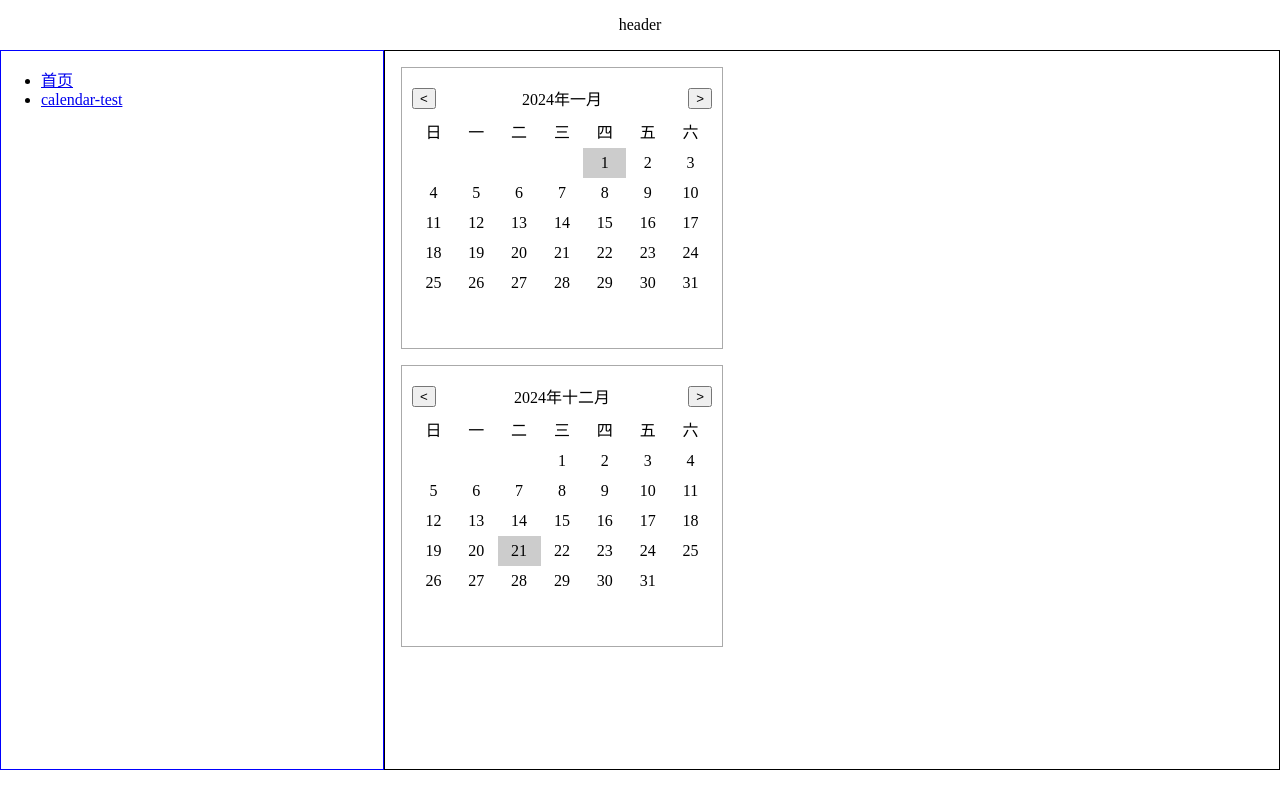
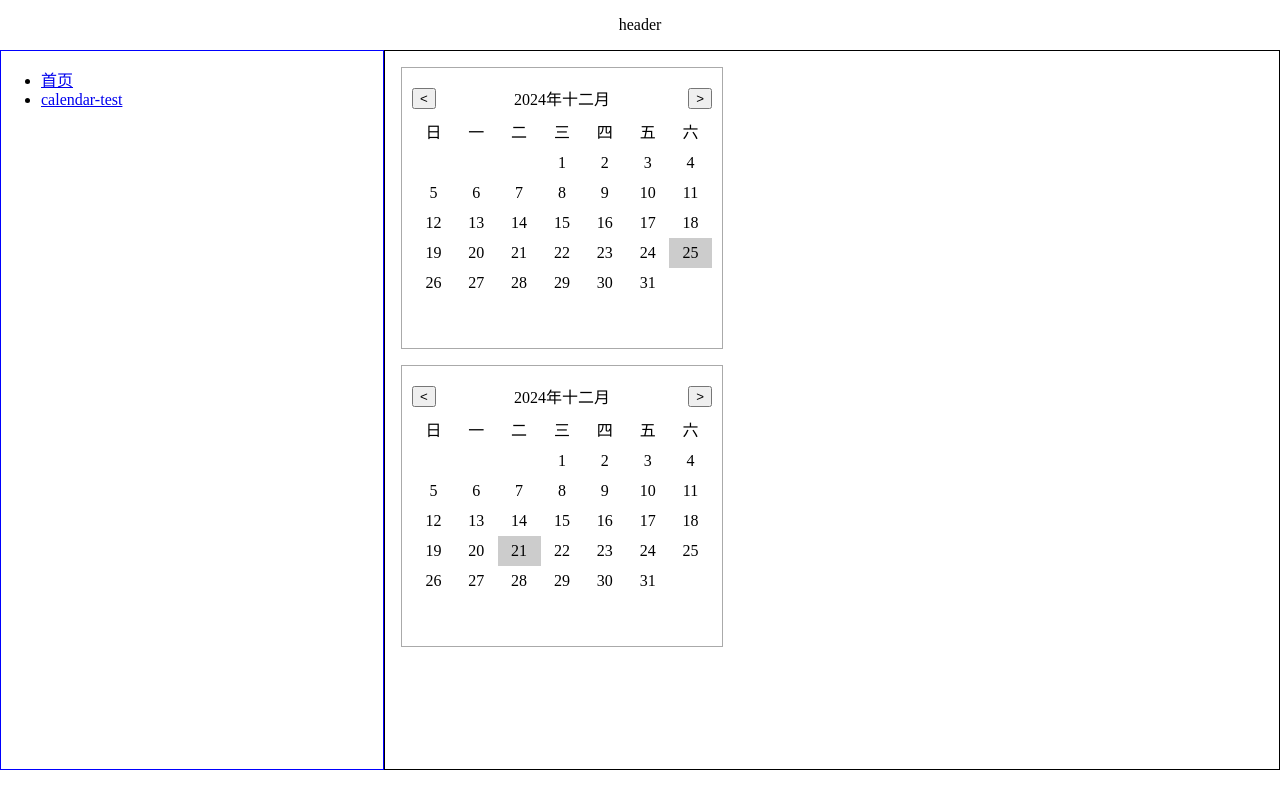
Before and after one commit to cwy007/controlled-and-uncontrolled, a React (Vite) app: page /calendar-test in a window 1280 px wide. Built offline with nearby package versions, Linux system fonts and the light colour scheme.

Commit message:
fix: Calendar forwardRef

```diff
--- a/src/components/CalendarTest/index.tsx
+++ b/src/components/CalendarTest/index.tsx
@@ -1,42 +1,55 @@
-import { useState } from 'react';
-import './index.module.scss';
-import { daysOfMonth, firstDayOfMonth, renderDates } from './utils';
-import classNames from 'classnames';
+import { ForwardedRef, forwardRef, useImperativeHandle, useState } from "react";
+import "./index.module.scss";
+import { daysOfMonth, firstDayOfMonth } from "./utils";
+import classNames from "classnames";
 
 const monthNames = [
-  '一月',
-  '二月',
-  '三月',
-  '四月',
-  '五月',
-  '六月',
-  '七月',
-  '八月',
-  '九月',
-  '十月',
-  '十一月',
-  '十二月',
-]
+  "一月",
+  "二月",
+  "三月",
+  "四月",
+  "五月",
+  "六月",
+  "七月",
+  "八月",
+  "九月",
+  "十月",
+  "十一月",
+  "十二月",
+];
 
 interface CalendarProps {
   defaultValue?: Date;
   onChange?: (date: Date) => void;
 }
 
-function Calendar(props: CalendarProps) {
-  const {
-    defaultValue = new Date(),
-    onChange,
-  } = props;
+export interface CalendarRef {
+  getDate: () => Date;
+  setDate: (date: Date) => void;
+}
+
+function InternalCalendar(props: CalendarProps, ref: ForwardedRef<CalendarRef>) {
+  const { defaultValue = new Date(), onChange } = props;
   const [date, setDate] = useState(defaultValue);
+
+  useImperativeHandle(ref, () => {
+    return {
+      getDate() {
+        return date;
+      },
+      setDate(newDate: Date) {
+        setDate(newDate);
+      }
+    }
+  }, [date]);
 
   const handlePrevMonth = () => {
     setDate(new Date(date.getFullYear(), date.getMonth() - 1, 1));
-  }
+  };
 
   const handleNextMonth = () => {
     setDate(new Date(date.getFullYear(), date.getMonth() + 1, 1));
-  }
+  };
 
   const renderDates = () => {
     const days = [];
@@ -52,7 +65,7 @@ function Calendar(props: CalendarProps) {
         const currDate = new Date(date.getFullYear(), date.getMonth(), i);
         setDate(currDate);
         onChange?.(currDate);
-    }
+      };
       days.push(
         <div
           key={i}
@@ -74,7 +87,9 @@ function Calendar(props: CalendarProps) {
     <div className="calendar">
       <div className="header">
         <button onClick={handlePrevMonth}>&lt;</button>
-        <div>{date.getFullYear()}年{monthNames[date.getMonth()]}</div>
+        <div>
+          {date.getFullYear()}年{monthNames[date.getMonth()]}
+        </div>
         <button onClick={handleNextMonth}>&gt;</button>
       </div>
       <div className="days">
@@ -86,10 +101,10 @@ function Calendar(props: CalendarProps) {
         <div className="day">五</div>
         <div className="day">六</div>
 
-        {renderDates(date)}
+        {renderDates()}
       </div>
     </div>
   );
 }
 
-export default Calendar;
+export default forwardRef<CalendarRef, CalendarProps>(InternalCalendar);;
--- a/src/pages/CalendarTest/index.tsx
+++ b/src/pages/CalendarTest/index.tsx
@@ -1,12 +1,35 @@
-import Calendar from '../../components/CalendarTest'
+import { useEffect, useRef } from "react";
+import Calendar, { CalendarRef } from "../../components/CalendarTest";
 
 const CalendarTest = () => {
+  const calendarRef = useRef<CalendarRef>(null);
+
+  useEffect(() => {
+    console.log('-->1', calendarRef.current?.getDate().toLocaleDateString());
+
+    setTimeout(() => {
+      calendarRef.current?.setDate(new Date(2024, 11, 25));
+      // console.log('-->2', calendarRef.current?.getDate().toLocaleDateString());
+    }, 3000)
+
+    setTimeout(() => {
+      // calendarRef.current?.setDate(new Date(2024, 11, 25));
+      console.log('-->2', calendarRef.current?.getDate().toLocaleDateString());
+    }, 5000)
+  }, [])
+
   return (
-    <div style={{ display: 'flex', flexDirection: 'column', gap: 16 }}>
-      <Calendar defaultValue={new Date('2024-1-1')} />
-      <Calendar defaultValue={new Date('2024-12-21')} />
+    <div style={{ display: "flex", flexDirection: "column", gap: 16 }}>
+      <Calendar
+        ref={calendarRef}
+        defaultValue={new Date("2024-1-1")}
+        onChange={(date) => {
+          console.log(date.toLocaleString());
+        }}
+      />
+      <Calendar defaultValue={new Date("2024-12-21")} />
     </div>
-  )
-}
+  );
+};
 
 export default CalendarTest;
```
Lines whose indentation alone changed are shown as unchanged.
